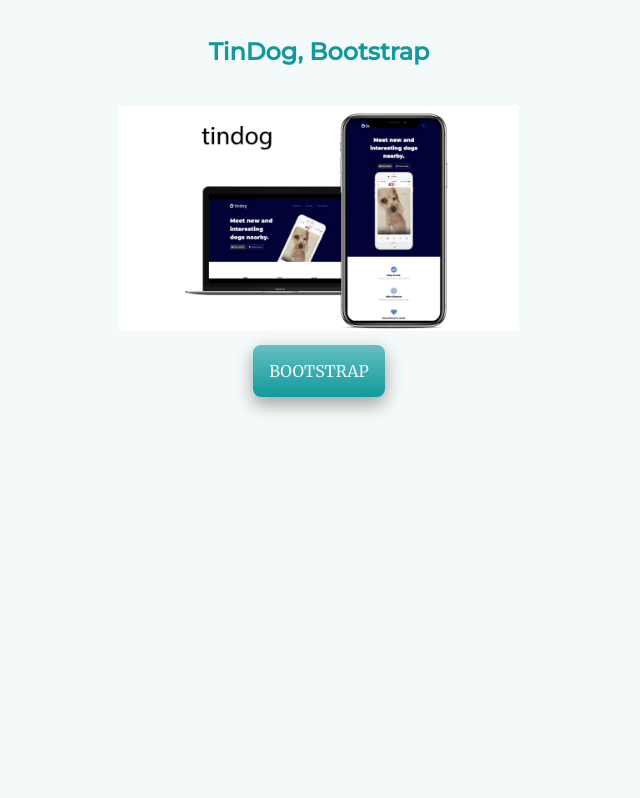
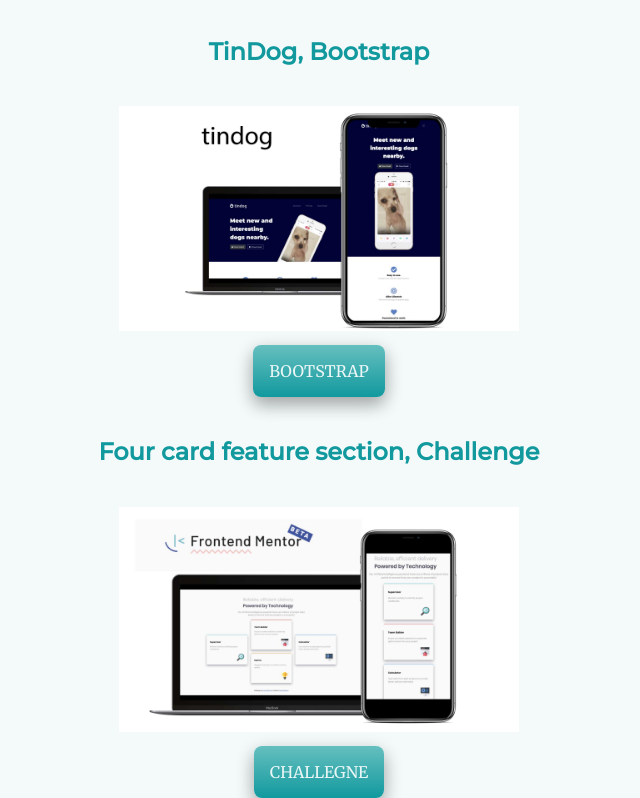
Before and after one commit to camilla-design/camilla-personal-site, a plain HTML site: page udemy.html in a window 1280 px wide. Shown: the part 324-1122 px from the top of the page, without its empty margins (321-961 px from the left). Before the commit the page ends 800 px from the top, so only its background shows below. Drawn offline with Linux system fonts and the light colour scheme.

Commit message:
added new project to Udemy

```diff
--- a/udemy.html
+++ b/udemy.html
@@ -34,6 +34,12 @@
                         <div class="buttons"><a href="http://camilla-reppen.com/reppen/tindog-bootstrap/">BOOTSTRAP</a>
                         </div>
                     </div>
+                    <div class="box">
+                        <h5>Four card feature section, Challenge</h5>
+                        <img src="image-noroff/four-cards.jpg" alt=four-card>
+                        <div class="buttons"><a href="http://camilla-reppen.com/reppen/four-card-feature-section-master/">CHALLEGNE</a>
+                        </div>
+                    </div>
                 </div>
             </div>
 
```
Also changed, not shown: image-noroff/four-cards.jpg (added).
